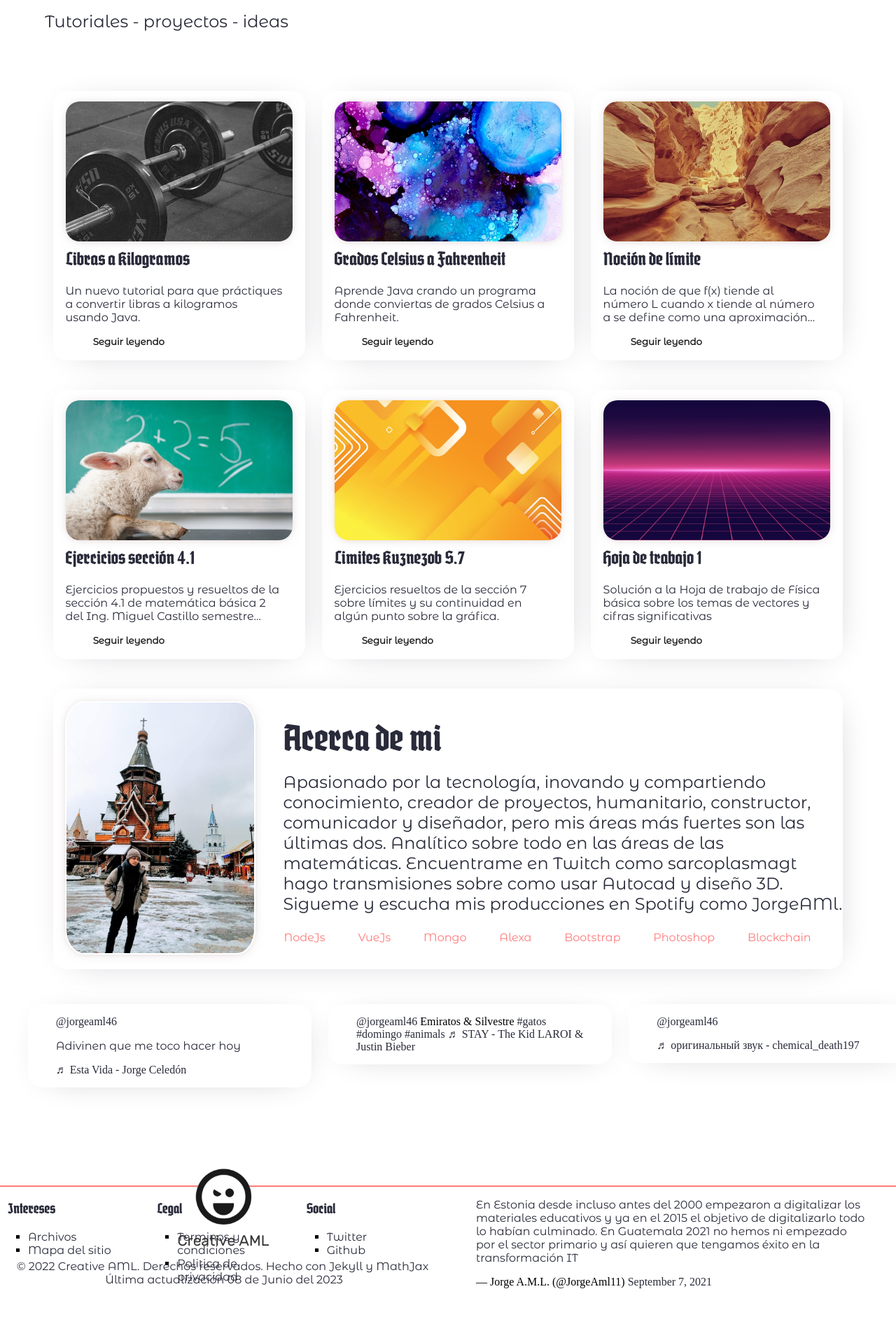
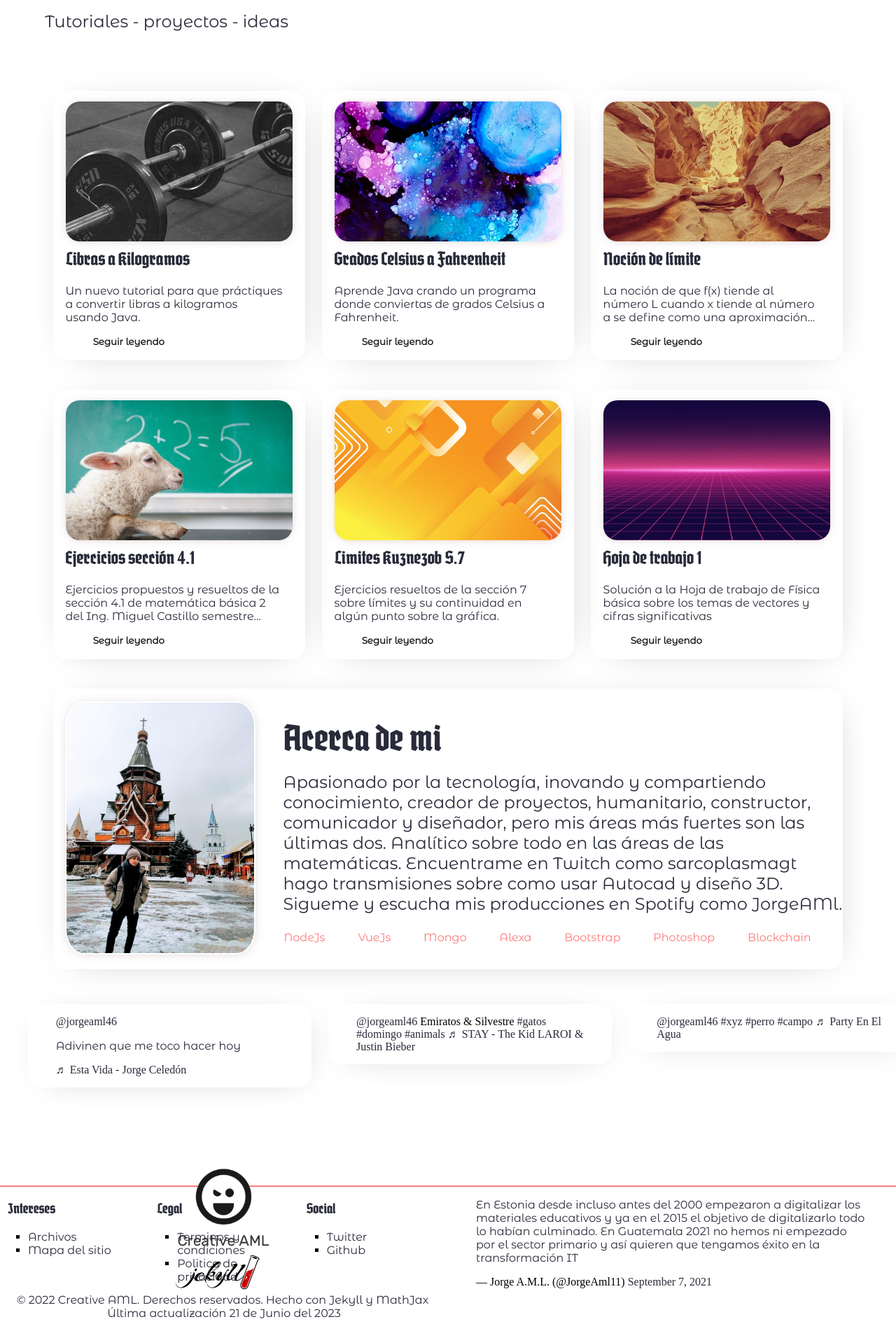
Before and after one commit to jorgeAML/creativeaml, a Jekyll site: the page built from index.markdown, in a window 1280 px wide. Shown: the part 1059-2961 px from the top of the page at 70% size. Built offline with Jekyll 4.4.1, drawn with Linux system fonts in a browser that asks for light colours; some web fonts are replaced; a script that is not in the unit is left out; comment, search, counter and statistics services are not loaded; before the commit the page ends 2916 px from its top, so only the background shows below that.

Commit message:
footer changed with jekyll logo

```diff
--- a/_includes/footer.html
+++ b/_includes/footer.html
@@ -33,7 +33,14 @@
   </div>
   <section id="logo-copy">
     <div class="container-column-total">
-      <img class="logoF center-text center-everything" src="{{page.logo9}}">
+      <img title="CreativeAML" class="logoF center-text center-everything" src="{{page.logo9}}">
+      <a href="https://jekyllrb.com/" >
+        <img class="logoJ center-text center-everything"
+        title="Powered by Jekyll"
+        src="{{page.logojekyll2}}"
+        alt="Powered by Jekyll" />
+      </a>
+
       <p class="center-text">&#169; {{page.copyright2}} <span class="love"><img src="{{page.love}}"></span>
         {{page.copyright1}} <br>{{page.actualizacion}}</p>
     </div>
--- a/_layouts/defaultHome.html
+++ b/_layouts/defaultHome.html
@@ -117,7 +117,7 @@
                 <blockquote class="tiktok-embed" cite="https://www.tiktok.com/@jorgeaml46/video/7066972739877309701" data-video-id="7066972739877309701" style="max-width: 605px;min-width: 325px;" > <section> <a target="_blank" title="@jorgeaml46" href="https://www.tiktok.com/@jorgeaml46">@jorgeaml46</a> Emiratos &#38; Silvestre <a title="gatos" target="_blank" href="https://www.tiktok.com/tag/gatos">#gatos</a> <a title="domingo" target="_blank" href="https://www.tiktok.com/tag/domingo">#domingo</a> <a title="animals" target="_blank" href="https://www.tiktok.com/tag/animals">#animals</a> <a target="_blank" title="♬ STAY - The Kid LAROI &#38; Justin Bieber" href="https://www.tiktok.com/music/STAY-6981869640796342274">♬ STAY - The Kid LAROI &#38; Justin Bieber</a> </section> </blockquote> <script async src="https://www.tiktok.com/embed.js"></script>
               </div>
               <div class="column3 card-design-1">
-                <blockquote class="tiktok-embed" cite="https://www.tiktok.com/@jorgeaml46/video/7088836665208343813" data-video-id="7088836665208343813" style="max-width: 605px;min-width: 325px;" > <section> <a target="_blank" title="@jorgeaml46" href="https://www.tiktok.com/@jorgeaml46">@jorgeaml46</a> <p></p> <a target="_blank" title="♬ оригинальный звук - chemical_death197" href="https://www.tiktok.com/music/оригинальный-звук-6816225581462457093">♬ оригинальный звук - chemical_death197</a> </section> </blockquote> <script async src="https://www.tiktok.com/embed.js"></script>
+                <blockquote class="tiktok-embed" cite="https://www.tiktok.com/@jorgeaml46/video/7233173964644912389" data-video-id="7233173964644912389" style="max-width: 605px;min-width: 325px;" > <section> <a target="_blank" title="@jorgeaml46" href="https://www.tiktok.com/@jorgeaml46?refer=embed">@jorgeaml46</a> <a title="xyz" target="_blank" href="https://www.tiktok.com/tag/xyz?refer=embed">#xyz</a> <a title="perro" target="_blank" href="https://www.tiktok.com/tag/perro?refer=embed">#perro</a> <a title="campo" target="_blank" href="https://www.tiktok.com/tag/campo?refer=embed">#campo</a> <a target="_blank" title="♬ Party En El Agua" href="https://www.tiktok.com/music/Party-En-El-Agua-6853007871961991170?refer=embed">♬ Party En El Agua</a> </section> </blockquote> <script async src="https://www.tiktok.com/embed.js"></script>
               </div>
             </div>
           </div>
--- a/assets/css/footer.css
+++ b/assets/css/footer.css
@@ -15,19 +15,28 @@
     .logoF {
         width: 7%;
     }
+    .logoJ {
+        margin: 0 0 1% 46%;
+        width: 7%;
+    }
 }
 @media only screen and (max-width: 650px) {
     #logo-copy > div > img {
         width: 50%;
         margin: 0 0 0 25%;
     }
-    .image-width-10 {
-        width: 10%;
-    }
+    /*.ima.logoJ {
+        margin: 0 0 1% 46%;
+        width: 7%;
+    }*/
     .center-everything {
         align-self: center;
     }
     .love > img {
         height: 20px;
     }
+    .logoJ {
+        margin: 0 0 0 22%;
+        width: 50%;
+    }
 }
--- a/index.markdown
+++ b/index.markdown
@@ -40,8 +40,8 @@ image10: assets/images/2023.jpg
 image11: assets/images/post9.jpg
 logo: assets/images/logo2non.png
 logo2: assets/images/logo2white.png
-logojekyll1: assets/images/jekyll-logo-black-red-transparent.png
-logojekyll2: assets/images/jekyll-logo-light-transparent.png
+logojekyll1: assets/images/logoBlack.png
+logojekyll2: assets/images/logoRed.png
 logojekyll3: assets/images/jekyll-logo-dark-solid.png
 
 ###   FOOTER    ###
@@ -61,7 +61,7 @@ footer3-2: Twitter
 footer3-3: Github
 
 copyright2: 2022 Creative AML. Derechos reservados. Hecho con Jekyll y MathJax
-actualizacion: Última actualización 08 de Junio del 2023
+actualizacion: Última actualización 21 de Junio del 2023
 #//////////////////////////////////////////////////////////////////////////////
 ###   END FOOTER   ###
 
```
Also changed, not shown: assets/images/logoBlack.png (added), assets/images/logoRed.png (added).
